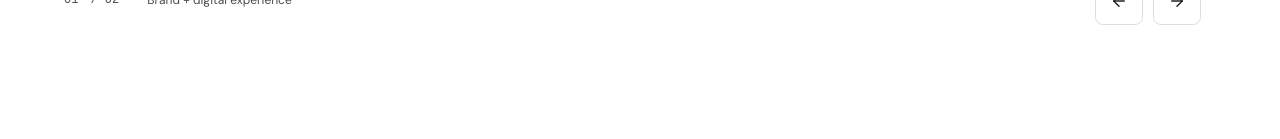
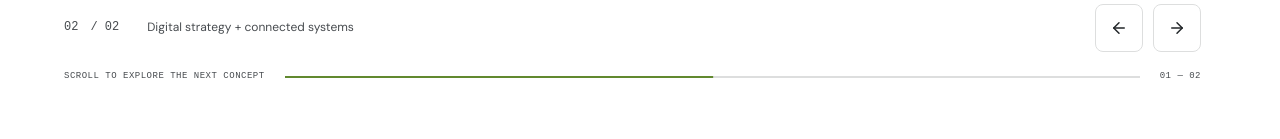
Before and after one commit to rakshanawexora-ux/wexoraa-website-, a Next.js app: page / in a window 1280 px wide. Shown: the part 5364-5503 px from the top of the page. Built offline with nearby package versions, Linux system fonts and the light colour scheme; no server answers; a web font is replaced by a local one.

Commit message:
Add native sticky project chapters and stronger scroll parallax

```diff
--- a/src/components/cinematic-hero.tsx
+++ b/src/components/cinematic-hero.tsx
@@ -26,11 +26,13 @@ export default function CinematicHero() {
     target: ref,
     offset: ["start start", "end start"],
   });
-  const depthY = useTransform(() => py.get() * 12 + scrollYProgress.get() * 75);
+  const depthY = useTransform(
+    () => py.get() * 12 + scrollYProgress.get() * 140,
+  );
   const depthX = useTransform(px, [-1, 1], [-18, 18]);
   const fieldX = useTransform(px, [-1, 1], [-28, 28]);
-  const fieldY = useTransform(py, [-1, 1], [-22, 22]);
-  const titleY = useTransform(scrollYProgress, [0, 1], [0, -35]);
+  const fieldY = useTransform(() => py.get() * 22 - scrollYProgress.get() * 90);
+  const titleY = useTransform(scrollYProgress, [0, 1], [0, -65]);
   useEffect(() => {
     if (!ref.current) return;
     const observer = new IntersectionObserver(([entry]) =>
--- a/src/components/project-showcase.tsx
+++ b/src/components/project-showcase.tsx
@@ -1,15 +1,69 @@
 "use client";
-import { useState } from "react";
+import { useRef, useState, useSyncExternalStore } from "react";
 import Link from "next/link";
 import Image from "next/image";
-import { motion } from "motion/react";
+import {
+  motion,
+  useScroll,
+  useTransform,
+  useMotionValueEvent,
+} from "motion/react";
 import { ArrowLeft, ArrowRight } from "lucide-react";
 import { projects } from "@/content/catalog";
 import ActionArrow from "./action-arrow";
 import { useExperienceMotion } from "@/hooks/use-experience-motion";
+const stickyQuery = "(min-width: 1001px) and (min-height: 680px)";
+function subscribeSticky(update: () => void) {
+  const media = window.matchMedia(stickyQuery);
+  media.addEventListener("change", update);
+  return () => media.removeEventListener("change", update);
+}
 export default function ProjectShowcase() {
   const [active, setActive] = useState(0);
   const reduced = useExperienceMotion();
+  const track = useRef<HTMLDivElement>(null);
+  const stage = useRef<HTMLDivElement>(null);
+  const desktop = useSyncExternalStore(
+    subscribeSticky,
+    () => window.matchMedia(stickyQuery).matches,
+    () => false,
+  );
+  const sticky = desktop && !reduced;
+  const { scrollYProgress } = useScroll({
+    target: track,
+    offset: ["start start", "end end"],
+  });
+  const imageY = useTransform(scrollYProgress, [0, 1], [-36, 36]);
+  const imageScale = useTransform(
+    scrollYProgress,
+    [0, 0.5, 1],
+    [1.08, 1.16, 1.08],
+  );
+  useMotionValueEvent(scrollYProgress, "change", (value) => {
+    if (sticky)
+      setActive(
+        Math.min(
+          projects.length - 1,
+          Math.max(0, Math.floor(value * projects.length)),
+        ),
+      );
+  });
+  function goTo(next: number) {
+    if (!sticky || !track.current || !stage.current) {
+      setActive(next);
+      return;
+    }
+    const top =
+      track.current.getBoundingClientRect().top + window.scrollY - 112;
+    const distance = Math.max(
+      0,
+      track.current.offsetHeight - stage.current.offsetHeight,
+    );
+    window.scrollTo({
+      top: top + (distance * next) / Math.max(1, projects.length - 1),
+      behavior: "smooth",
+    });
+  }
   const project = projects[active];
   const brief = project.problem.replace("Illustrative brief: ", "");
   return (
@@ -35,6 +89,8 @@ export default function ProjectShowcase() {
           <strong>Concept work — not commissioned client projects.</strong>
         </p>
       </div>
+      <div className="project-story-track" ref={track} data-sticky={sticky}>
+        <div className="project-story-stage" ref={stage}>
           <div
             className="project-showcase-layout"
             aria-roledescription="carousel"
@@ -46,13 +102,30 @@ export default function ProjectShowcase() {
               aria-label={`View ${project.title}`}
             >
               <div className="project-image showcase-image">
+                <motion.div
+                  className="sticky-image-plane"
+                  style={{
+                    y: sticky ? imageY : 0,
+                    scale: sticky ? imageScale : 1.05,
+                  }}
+                >
+                  {projects.map((item, i) => (
                     <Image
-              key={project.image}
-              src={project.image}
-              alt={project.alt}
+                      key={item.slug}
+                      src={item.image}
+                      alt={i === active ? item.alt : ""}
+                      aria-hidden={i !== active}
                       fill
+                      loading="eager"
                       sizes="(max-width:900px) 100vw, 65vw"
+                      className={
+                        i === active
+                          ? "chapter-image is-current"
+                          : "chapter-image"
+                      }
                     />
+                  ))}
+                </motion.div>
                 <span className="showcase-image-tag">{project.type}</span>
                 <span className="showcase-image-arrow">
                   <ActionArrow />
@@ -84,7 +157,8 @@ export default function ProjectShowcase() {
           </div>
           <div className="showcase-project-bottom">
             <p role="status">
-          0{active + 1} <span>/ 0{projects.length}</span> <b>{project.type}</b>
+              0{active + 1} <span>/ 0{projects.length}</span>{" "}
+              <b>{project.type}</b>
             </p>
             <div>
               <button
@@ -92,7 +166,7 @@ export default function ProjectShowcase() {
                 className="button button-outline"
                 aria-label="Previous project"
                 onClick={() =>
-              setActive((active - 1 + projects.length) % projects.length)
+                  goTo((active - 1 + projects.length) % projects.length)
                 }
               >
                 <ArrowLeft size={18} />
@@ -101,12 +175,21 @@ export default function ProjectShowcase() {
                 type="button"
                 className="button button-outline"
                 aria-label="Next project"
-            onClick={() => setActive((active + 1) % projects.length)}
+                onClick={() => goTo((active + 1) % projects.length)}
               >
                 <ArrowRight size={18} />
               </button>
             </div>
           </div>
+          <div className="project-scroll-cue" aria-hidden="true">
+            <span>SCROLL TO EXPLORE THE NEXT CONCEPT</span>
+            <div>
+              <motion.i style={{ scaleX: scrollYProgress }} />
+            </div>
+            <span>01 — 02</span>
+          </div>
+        </div>
+      </div>
     </section>
   );
 }
```
Also changed, not shown: design-system/wexoraa-infotech/MASTER.md (+4 -0 lines), src/app/globals.css, 3 other files (tests, documents, lock files or other folders). Lines whose indentation alone changed are shown as unchanged.
